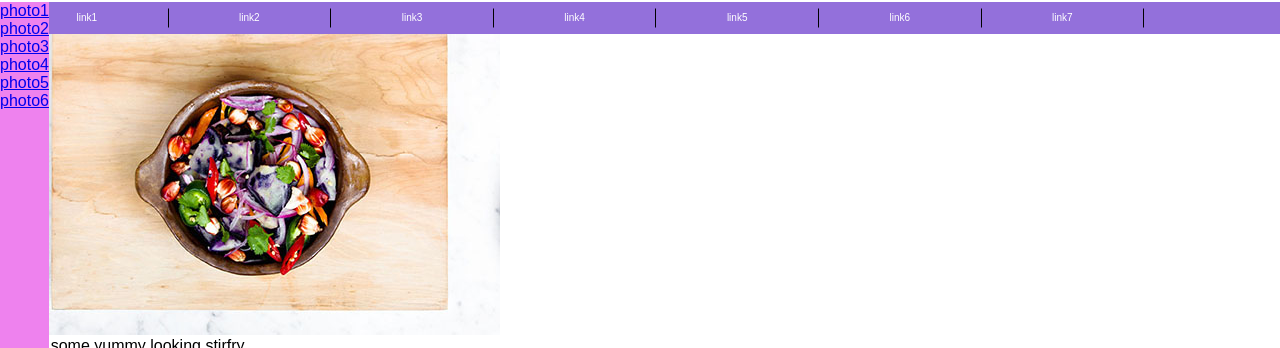
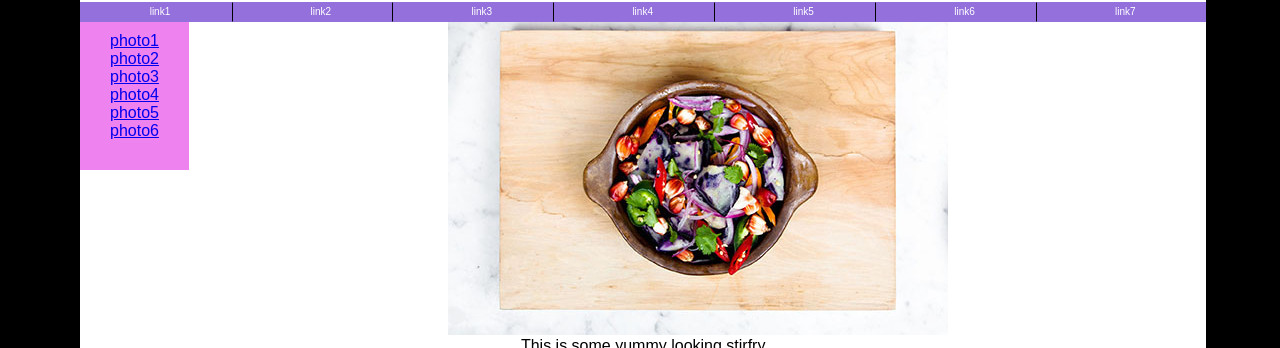
Before and after one commit to vidyak2/Mockup-Assignment, a plain HTML site: page index.html in a window 1280 px wide. Shown: the part 52-400 px from the top of the page. Drawn offline with Linux system fonts and the light colour scheme.

Commit message:
Add black borders and correct top nav bar

```diff
--- a/styles/stylesheet.css
+++ b/styles/stylesheet.css
@@ -1,8 +1,14 @@
+  /* Change background, and set global font family */
 article.content-wrapper{
   margin: 0;
   padding: 0;
-  /* Change background, and set global font family */
   font-family: "Arial", Arial, serif;
+  position: absolute;
+  height: 100%;
+  width: 88%;
+  text-align: center;
+  border-left: black solid 5em;
+  border-right: black solid 5em;
 }
 
 h1{
@@ -18,11 +24,16 @@ h1{
 nav.main-nav{
   font-size: 10px;
   position: absolute;
-  margin: 0 auto;
-  padding: 6px 6px 6px;
+  margin-left: auto;
+  margin-right: auto;
   width: 100%;
   float: left;
   background-color: mediumpurple;
+}
+
+nav.main-nav ul{
+  display: flex;
+  justify-content:space-around;
 }
 
 nav.main-nav li{
@@ -38,6 +49,11 @@ nav.main-nav li{
   text-align: center;
 }
 
+/* Eliminate final black line, after the last link in navbar */
+nav.main-nav li:last-child{
+  border-right: mediumpurple solid 0.05px;
+}
+
 nav.main-nav a{
   display: block;
   color: white;
@@ -50,9 +66,8 @@ aside{
   clear: float;
   float: left;
   background-color: violet;
-  position: absolute;
-  height: 80%;
-  padding: ;
+/*  margin-top: auto;*/
+  padding: 30px 30px 30px 30px;
   border: none;
   line-height: normal
 }
```
